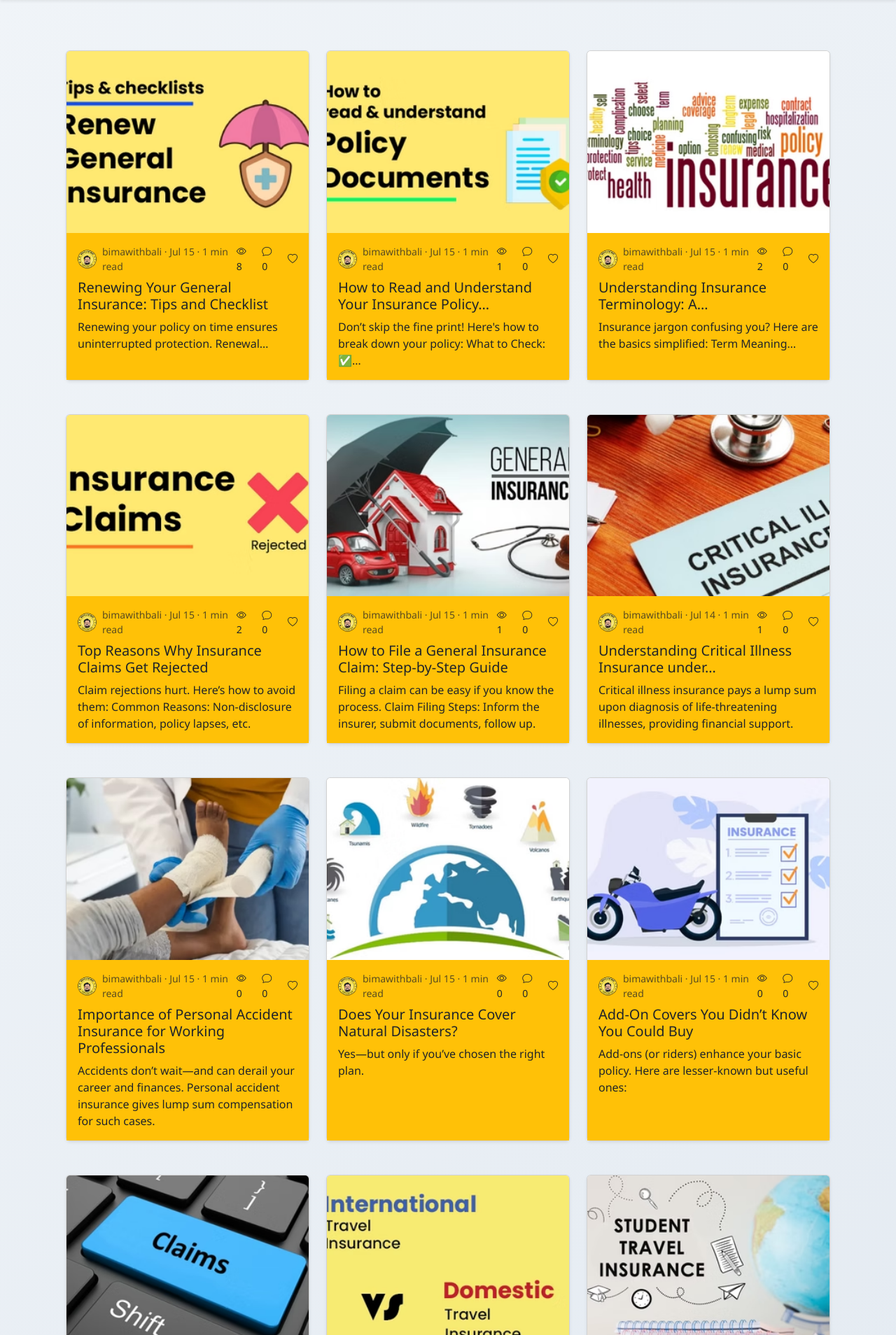
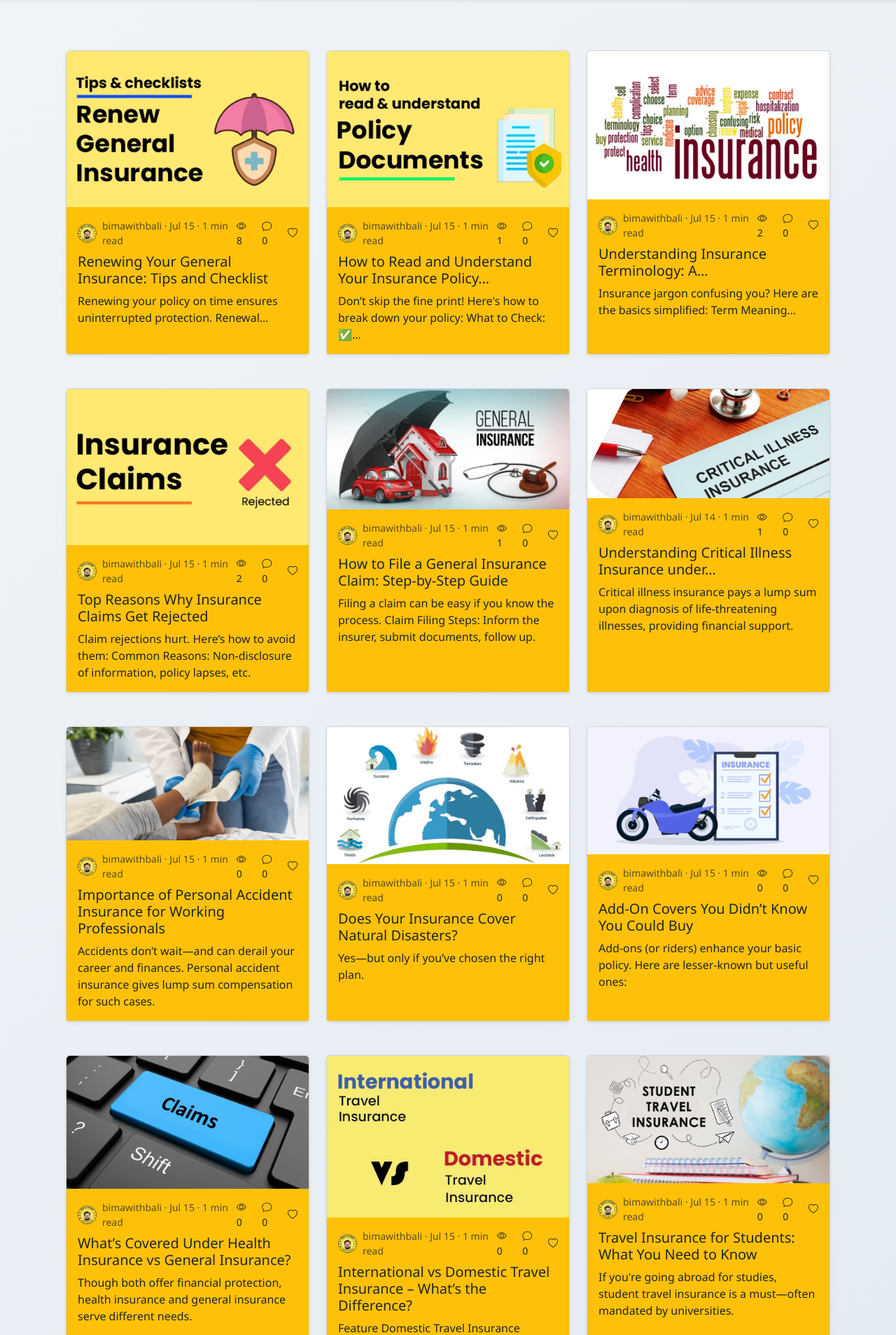
Before and after one commit to nikhildubey-23/BaliSirProject, a Flask app: page /blog in a window 1280 px wide. Shown: the part 86-1994 px from the top of the page at 70% size. Run offline with Flask 3, Linux system fonts and the light colour scheme.

Commit message:
complete image done

```diff
--- a/templates/blog.html
+++ b/templates/blog.html
@@ -6,7 +6,7 @@
     <div class="col-md-4">
       <a href="{{ url_for('blog_b1') }}" class="text-decoration-none text-dark">
         <div class="card h-100 shadow-sm">
-          <img src="{{ url_for('static', filename='image/b1.avif') }}" class="card-img-top" alt="Renewing Your General Insurance" />
+          <img src="{{ url_for('static', filename='image/b1c.avif') }}" class="card-img-top" alt="Renewing Your General Insurance" />
           <div class="card-body bg-warning">
             <div class="d-flex align-items-center mb-2">
               <img src="{{ url_for('static', filename='image/logo.avif') }}" alt="Author" class="rounded-circle me-2" style="width: 30px; height: 30px;" />
@@ -27,7 +27,7 @@
     <div class="col-md-4">
       <a href="{{ url_for('blog_b2') }}" class="text-decoration-none text-dark">
         <div class="card h-100 shadow-sm">
-          <img src="{{ url_for('static', filename='image/b2.avif') }}" class="card-img-top" alt="How to Read and Understand Your Insurance Policy" />
+          <img src="{{ url_for('static', filename='image/b2c.avif') }}" class="card-img-top" alt="How to Read and Understand Your Insurance Policy" />
           <div class="card-body bg-warning">
             <div class="d-flex align-items-center mb-2">
               <img src="{{ url_for('static', filename='image/logo.avif') }}" alt="Author" class="rounded-circle me-2" style="width: 30px; height: 30px;" />
@@ -48,7 +48,7 @@
     <div class="col-md-4">
       <a href="{{ url_for('blog_b3') }}" class="text-decoration-none text-dark">
         <div class="card h-100 shadow-sm">
-          <img src="{{ url_for('static', filename='image/b3.avif') }}" class="card-img-top" alt="Understanding Insurance Terminology" />
+          <img src="{{ url_for('static', filename='image/b3c.avif') }}" class="card-img-top" alt="Understanding Insurance Terminology" />
           <div class="card-body bg-warning">
             <div class="d-flex align-items-center mb-2">
               <img src="{{ url_for('static', filename='image/logo.avif') }}" alt="Author" class="rounded-circle me-2" style="width: 30px; height: 30px;" />
@@ -72,7 +72,7 @@
     <div class="col-md-4">
       <a href="{{ url_for('blog_b4') }}" class="text-decoration-none text-dark">
         <div class="card h-100 shadow-sm">
-          <img src="{{ url_for('static', filename='image/b4.avif') }}" class="card-img-top" alt="Top Reasons Why Insurance Claims Get Rejected" />
+          <img src="{{ url_for('static', filename='image/b4c.avif') }}" class="card-img-top" alt="Top Reasons Why Insurance Claims Get Rejected" />
           <div class="card-body bg-warning">
             <div class="d-flex align-items-center mb-2">
               <img src="{{ url_for('static', filename='image/logo.avif') }}" alt="Author" class="rounded-circle me-2" style="width: 30px; height: 30px;" />
@@ -93,7 +93,7 @@
     <div class="col-md-4">
       <a href="{{ url_for('blog_b5') }}" class="text-decoration-none text-dark">
         <div class="card h-100 shadow-sm">
-          <img src="{{ url_for('static', filename='image/b5.avif') }}" class="card-img-top" alt="How to File a General Insurance Claim" />
+          <img src="{{ url_for('static', filename='image/b5c.avif') }}" class="card-img-top" alt="How to File a General Insurance Claim" />
           <div class="card-body bg-warning">
             <div class="d-flex align-items-center mb-2">
               <img src="{{ url_for('static', filename='image/logo.avif') }}" alt="Author" class="rounded-circle me-2" style="width: 30px; height: 30px;" />
@@ -114,7 +114,7 @@
     <div class="col-md-4">
       <a href="{{ url_for('blog_b6') }}" class="text-decoration-none text-dark">
         <div class="card h-100 shadow-sm">
-          <img src="{{ url_for('static', filename='image/b6.avif') }}" class="card-img-top" alt="Understanding Critical Illness Insurance" />
+          <img src="{{ url_for('static', filename='image/b6c.avif') }}" class="card-img-top" alt="Understanding Critical Illness Insurance" />
           <div class="card-body bg-warning">
             <div class="d-flex align-items-center mb-2">
               <img src="{{ url_for('static', filename='image/logo.avif') }}" alt="Author" class="rounded-circle me-2" style="width: 30px; height: 30px;" />
@@ -138,7 +138,7 @@
     <div class="col-md-4">
       <a href="{{ url_for('blog_b7') }}" class="text-decoration-none text-dark">
         <div class="card h-100 shadow-sm">
-          <img src="{{ url_for('static', filename='image/b7.avif') }}" class="card-img-top" alt="Blog Post 7" />
+          <img src="{{ url_for('static', filename='image/b7c.avif') }}" class="card-img-top" alt="Blog Post 7" />
           <div class="card-body bg-warning">
             <div class="d-flex align-items-center mb-2">
               <img src="{{ url_for('static', filename='image/logo.avif') }}" alt="Author" class="rounded-circle me-2" style="width: 30px; height: 30px;" />
@@ -159,7 +159,7 @@
     <div class="col-md-4">
       <a href="{{ url_for('blog_b8') }}" class="text-decoration-none text-dark">
         <div class="card h-100 shadow-sm">
-          <img src="{{ url_for('static', filename='image/b8.avif') }}" class="card-img-top" alt="Blog Post 8" />
+          <img src="{{ url_for('static', filename='image/b8c.avif') }}" class="card-img-top" alt="Blog Post 8" />
           <div class="card-body bg-warning">
             <div class="d-flex align-items-center mb-2">
               <img src="{{ url_for('static', filename='image/logo.avif') }}" alt="Author" class="rounded-circle me-2" style="width: 30px; height: 30px;" />
@@ -182,7 +182,7 @@
     <div class="col-md-4">
       <a href="{{ url_for('blog_b9') }}" class="text-decoration-none text-dark">
         <div class="card h-100 shadow-sm">
-          <img src="{{ url_for('static', filename='image/b9.avif') }}" class="card-img-top" alt="Blog Post 9" />
+          <img src="{{ url_for('static', filename='image/b9c.avif') }}" class="card-img-top" alt="Blog Post 9" />
           <div class="card-body bg-warning">
             <div class="d-flex align-items-center mb-2">
               <img src="{{ url_for('static', filename='image/logo.avif') }}" alt="Author" class="rounded-circle me-2" style="width: 30px; height: 30px;" />
@@ -206,7 +206,7 @@
     <div class="col-md-4">
       <a href="{{ url_for('blog_b10') }}" class="text-decoration-none text-dark">
         <div class="card h-100 shadow-sm">
-          <img src="{{ url_for('static', filename='image/b10.avif') }}" class="card-img-top" alt="Blog Post 10" />
+          <img src="{{ url_for('static', filename='image/b10c.avif') }}" class="card-img-top" alt="Blog Post 10" />
           <div class="card-body bg-warning">
             <div class="d-flex align-items-center mb-2">
               <img src="{{ url_for('static', filename='image/logo.avif') }}" alt="Author" class="rounded-circle me-2" style="width: 30px; height: 30px;" />
@@ -227,7 +227,7 @@
     <div class="col-md-4">
       <a href="{{ url_for('blog_b11') }}" class="text-decoration-none text-dark">
         <div class="card h-100 shadow-sm">
-          <img src="{{ url_for('static', filename='image/b11.avif') }}" class="card-img-top" alt="Blog Post 11" />
+          <img src="{{ url_for('static', filename='image/b11c.avif') }}" class="card-img-top" alt="Blog Post 11" />
           <div class="card-body bg-warning">
             <div class="d-flex align-items-center mb-2">
               <img src="{{ url_for('static', filename='image/logo.avif') }}" alt="Author" class="rounded-circle me-2" style="width: 30px; height: 30px;" />
@@ -248,7 +248,7 @@
     <div class="col-md-4">
       <a href="{{ url_for('blog_b12') }}" class="text-decoration-none text-dark">
         <div class="card h-100 shadow-sm">
-          <img src="{{ url_for('static', filename='image/b12.avif') }}" class="card-img-top" alt="Blog Post 12" />
+          <img src="{{ url_for('static', filename='image/b12c.avif') }}" class="card-img-top" alt="Blog Post 12" />
           <div class="card-body bg-warning">
             <div class="d-flex align-items-center mb-2">
               <img src="{{ url_for('static', filename='image/logo.avif') }}" alt="Author" class="rounded-circle me-2" style="width: 30px; height: 30px;" />
```
Also changed, not shown: other parts of templates/blog.html (+18 -18 lines).
